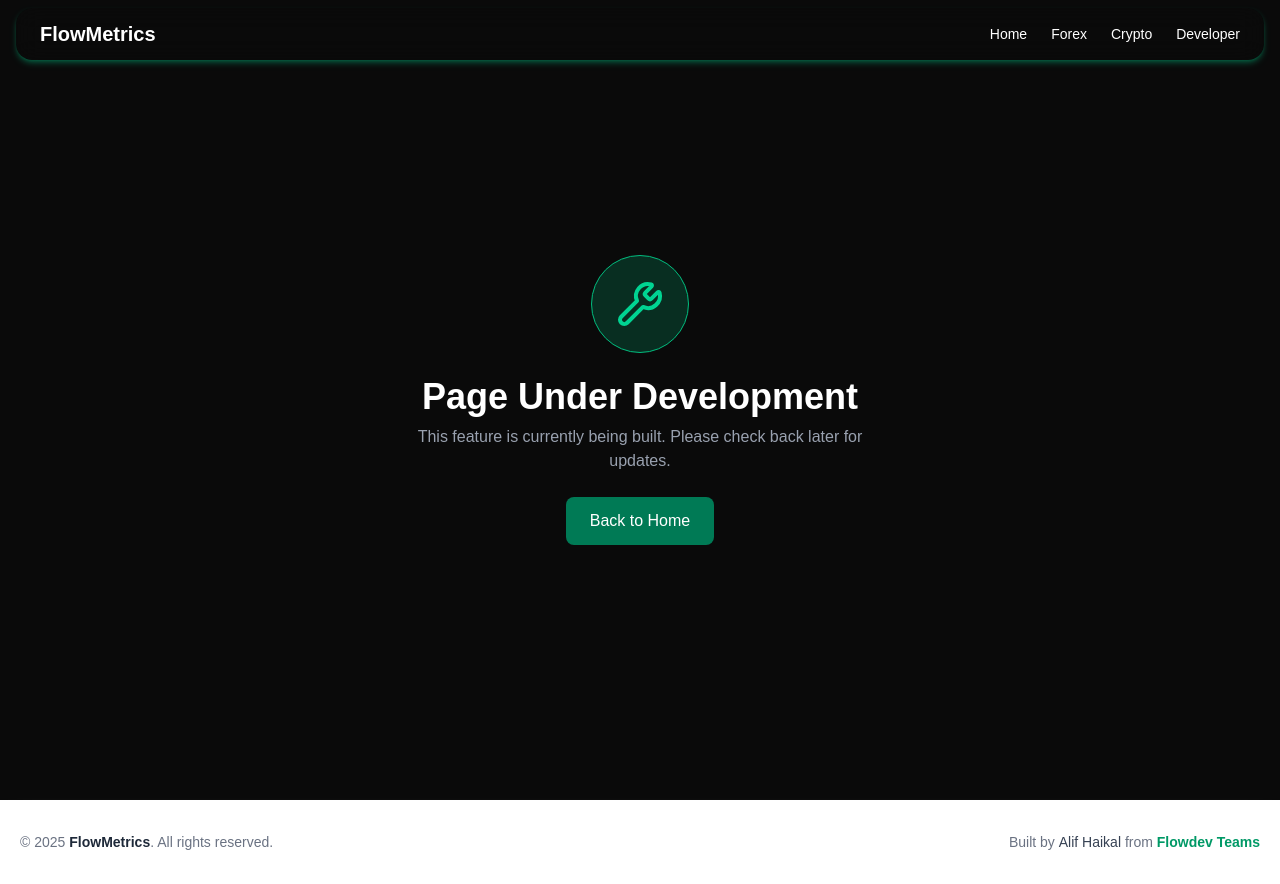
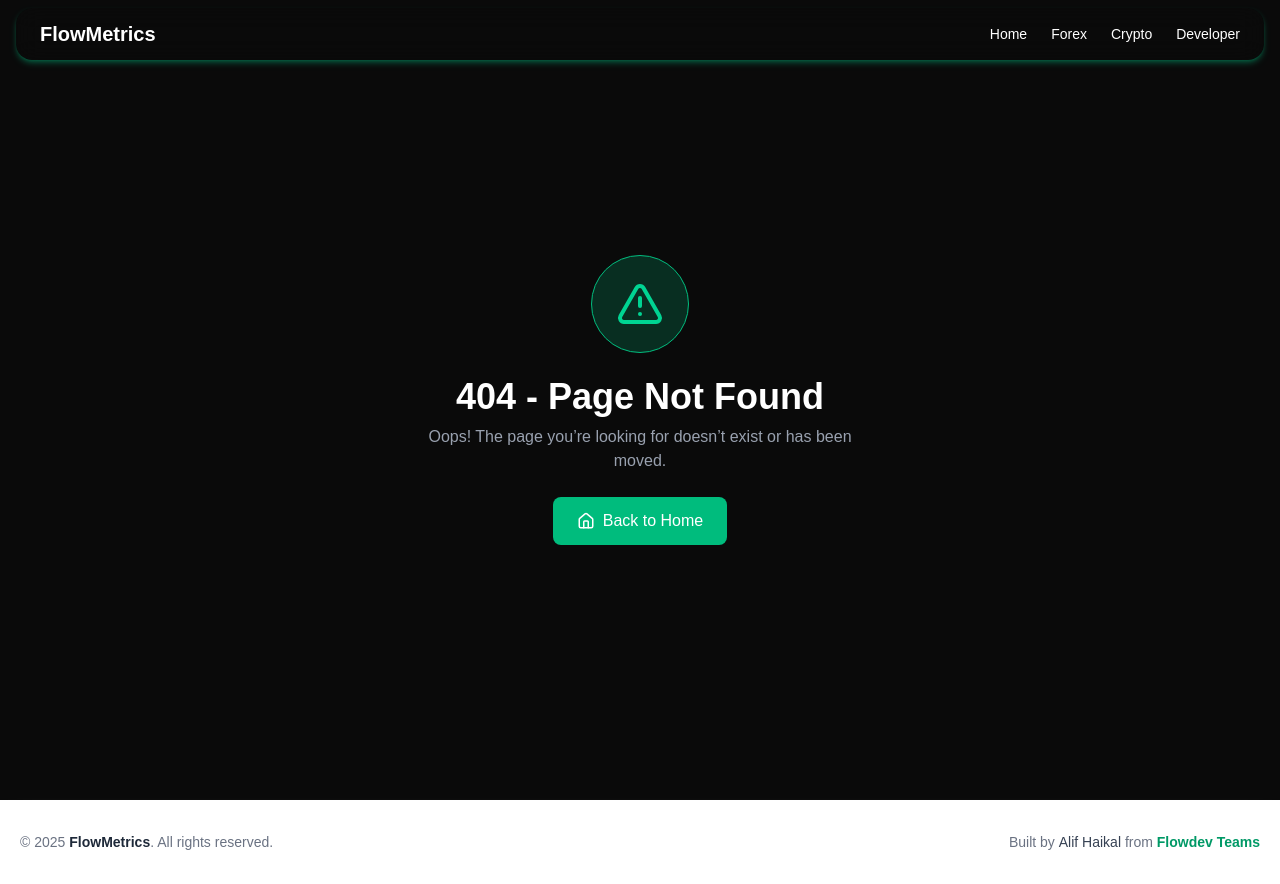
Before and after one commit to ALIFHAIKAL21/FlowMetrics, a Next.js app: page /under-development in a window 1280 px wide. Built offline with nearby package versions, Linux system fonts and the light colour scheme.

Commit message:
FlowMetrics Beta Version Launch

```diff
--- a/app/not-found.js
+++ b/app/not-found.js
@@ -1,6 +1,7 @@
 'use client';
 
 import { Home, AlertTriangle } from 'lucide-react';
+import Link from 'next/link';
 
 export default function NotFoundPage() {
   return (
@@ -17,12 +18,12 @@ export default function NotFoundPage() {
       </p>
 
       {/* Back to Home */}
-      <a
+      <Link
         href="/"
         className="flex items-center gap-2 px-6 py-3 bg-emerald-700 hover:bg-emerald-800 text-white rounded-lg text-sm md:text-base font-medium transition"
       >
         <Home size={18} /> Back to Home
-      </a>
+      </Link>
     </main>
   );
 }
--- a/app/under-development/page.jsx
+++ b/app/under-development/page.jsx
@@ -1,28 +1,24 @@
 'use client';
 
-import { Wrench } from 'lucide-react';
+import Link from 'next/link';
+import { Home, AlertTriangle } from 'lucide-react';
 
-export default function UnderDevelopmentPage() {
+export default function NotFoundPage() {
   return (
     <main className="min-h-screen flex flex-col items-center justify-center bg-[#0A0A0A] text-white p-6 text-center">
-      {/* Icon */}
       <div className="p-6 rounded-full bg-emerald-500/20 border border-emerald-500 mb-6">
-        <Wrench size={48} className="text-emerald-400" />
+        <AlertTriangle size={48} className="text-emerald-400" />
       </div>
-
-      {/* Text */}
-      <h1 className="text-3xl md:text-4xl font-bold mb-2">Page Under Development</h1>
+      <h1 className="text-3xl md:text-4xl font-bold mb-2">404 - Page Not Found</h1>
       <p className="text-gray-400 mb-6 max-w-md">
-        This feature is currently being built. Please check back later for updates.
+        Oops! The page you’re looking for doesn’t exist or has been moved.
       </p>
-
-      {/* Back Button */}
-      <a
+      <Link
         href="/"
-        className="px-6 py-3 bg-emerald-700 hover:bg-emerald-800 text-white rounded-lg text-sm md:text-base font-medium transition"
+        className="flex items-center gap-2 px-6 py-3 bg-emerald-500 hover:bg-emerald-400 text-white rounded-lg text-sm md:text-base font-medium transition"
       >
-        Back to Home
-      </a>
+        <Home size={18} /> Back to Home
+      </Link>
     </main>
   );
 }
```
